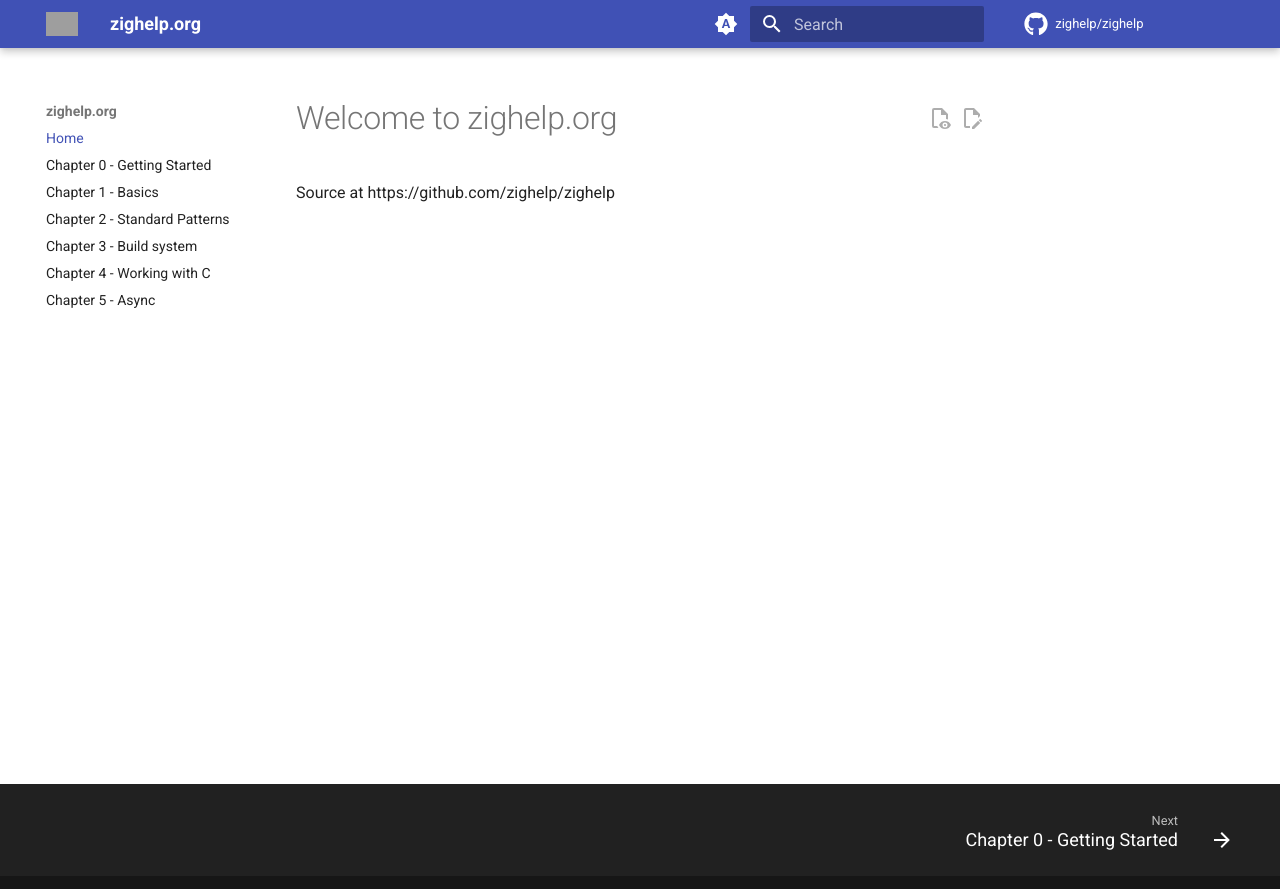
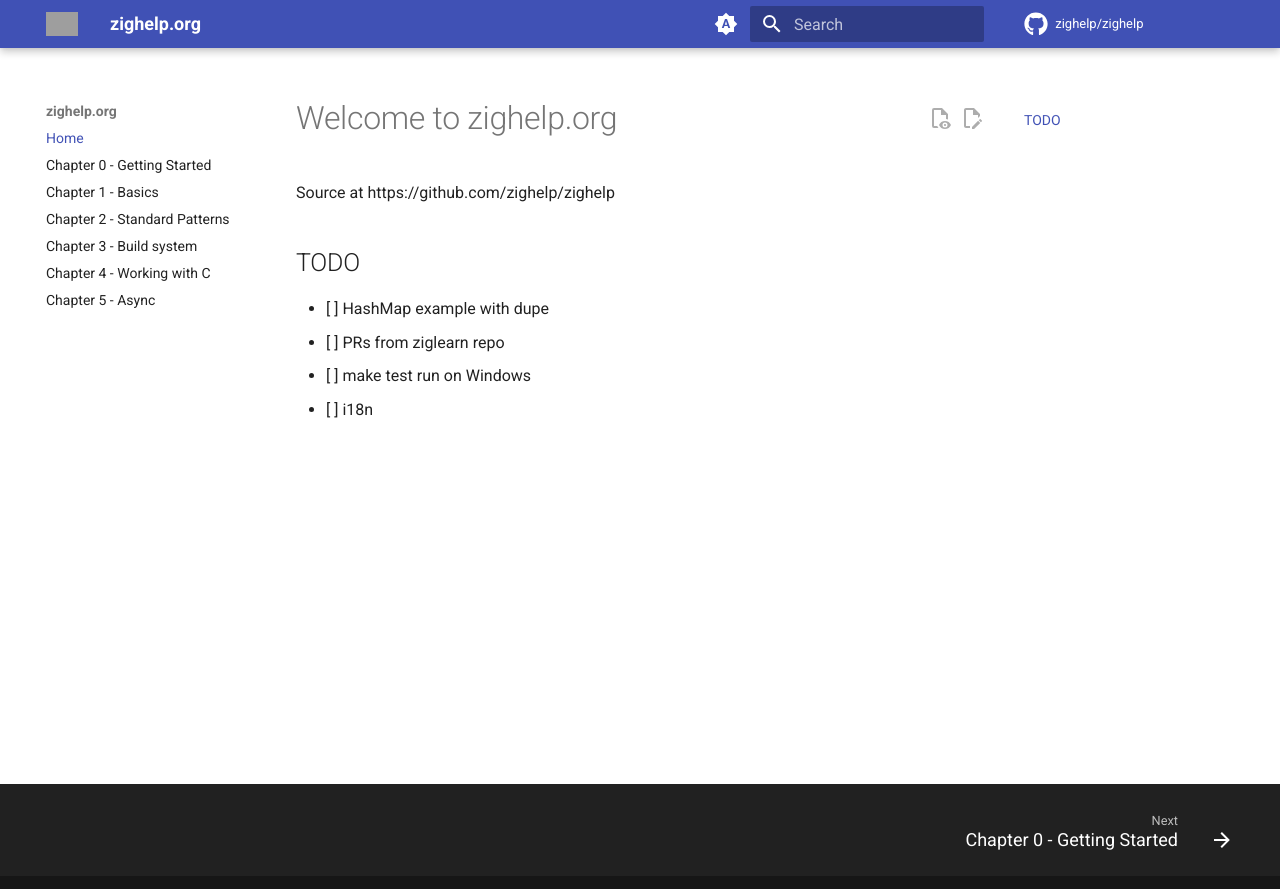
Before and after one commit to Sobeston/zig.guide, an MkDocs documentation site: the page built from docs/README.md, in a window 1280 px wide. Shown: the top 889 px of the page. Built offline with MkDocs 1.6.1 and Material for MkDocs 9.7.7, drawn with Linux system fonts in a browser that asks for light colours; comment, search, counter and statistics services are not loaded; grey boxes are pictures that could not be loaded.

Commit message:
move TODO to docs/README.md

```diff
--- a/docs/README.md
+++ b/docs/README.md
@@ -1,3 +1,10 @@
 # Welcome to zighelp.org
 
 Source at https://github.com/zighelp/zighelp
+
+## TODO
+
+- [ ] HashMap example with dupe
+- [ ] PRs from ziglearn repo
+- [ ] make test run on Windows
+- [ ] i18n
```
Also changed, not shown: README.md (+0 -7 lines).
